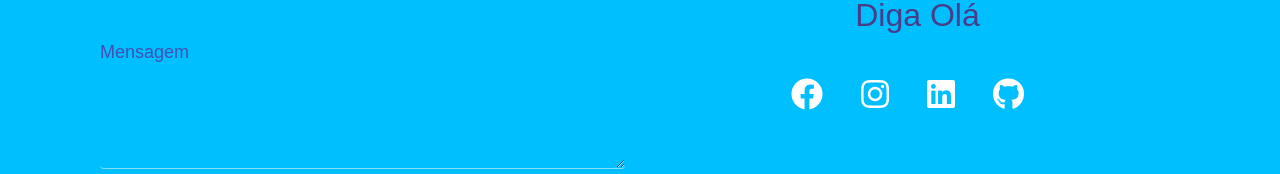
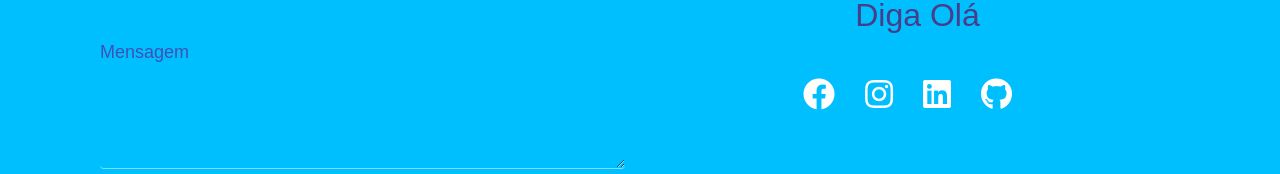
Before and after one commit to Kapotenza/my_profile, a plain HTML site: page index.html in a window 1280 px wide. Shown: the part 3671-3845 px from the top of the page. Drawn offline with Linux system fonts and the light colour scheme.

Commit message:
Reduce gap between social links from 18px to 10px

```diff
--- a/css/tooplate-ka-resume-style.css
+++ b/css/tooplate-ka-resume-style.css
@@ -697,7 +697,7 @@ figure.snip1157 .author h5 span {
   margin: 25px 0 10px 0;
   padding: 0;
   display: flex;
-  gap: 18px;              /* controla o espaçamento REAL */
+  gap: 10px;              /* controla o espaçamento REAL */
 }
 
 .social-links li {
```
